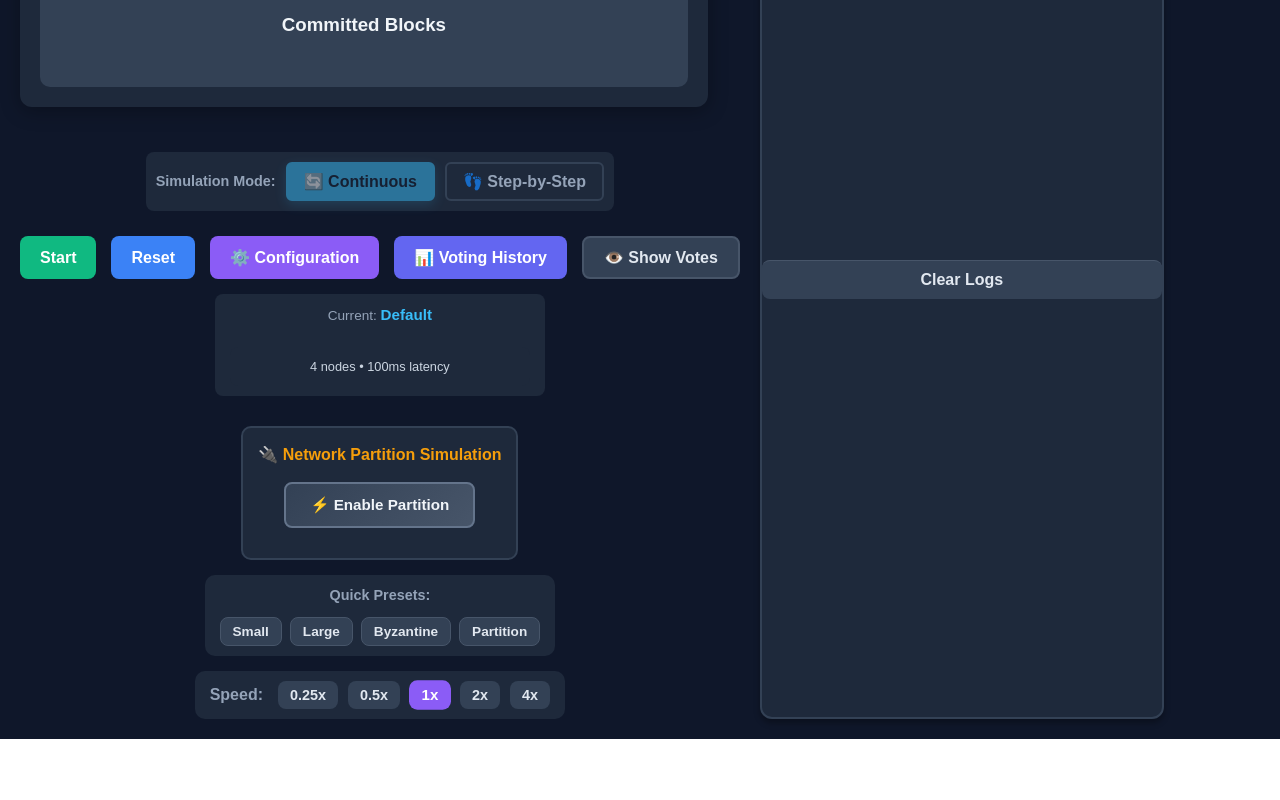
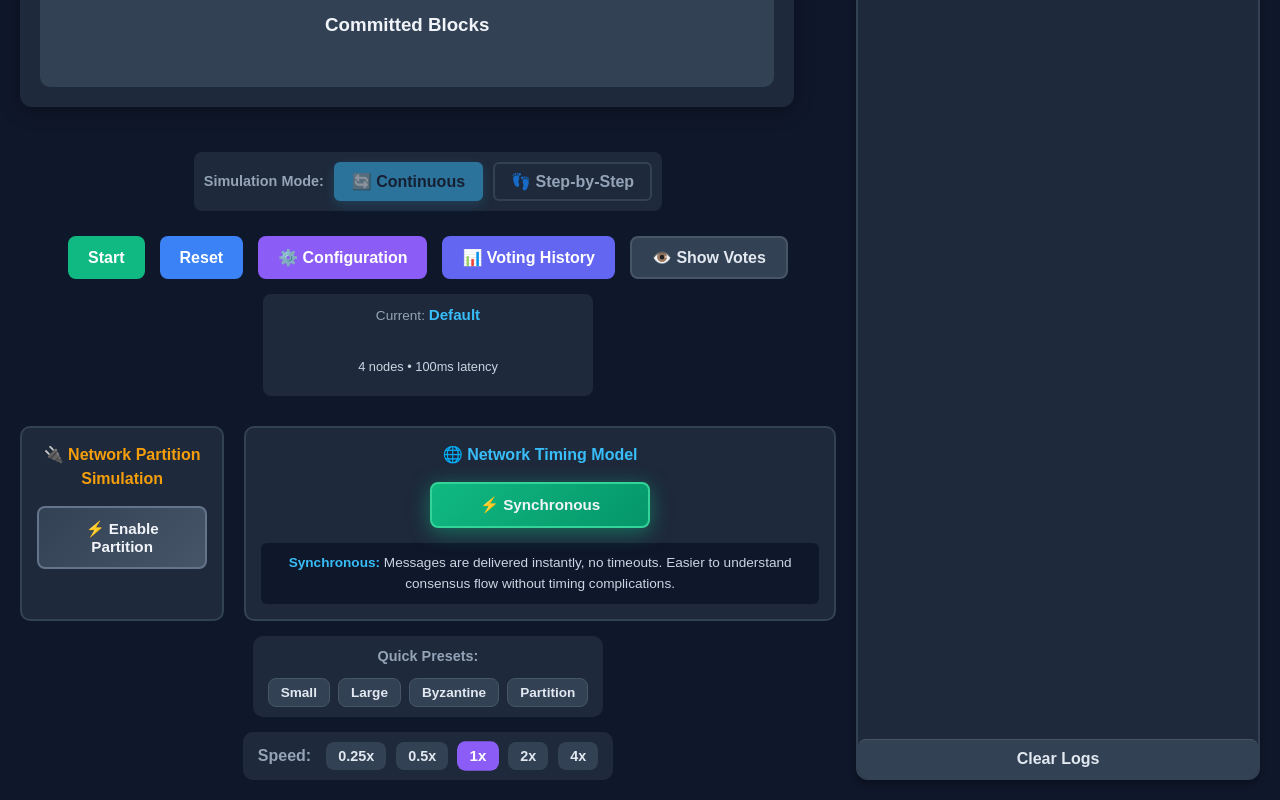
Before and after one commit to thotham30/BTA_Tendermint, a React (Vite) app: page / in a window 1280 px wide. Shown: the part 762-1562 px from the top of the page. Before the commit the page ends 1501 px from the top, so only its background shows below. Built offline with nearby package versions, Linux system fonts and the light colour scheme.

Commit message:
Fixed minor bugs

```diff
--- a/src/components/Controls.jsx
+++ b/src/components/Controls.jsx
@@ -30,6 +30,8 @@ export default function Controls() {
     partitionType,
     togglePartition,
     changePartitionType,
+    isSynchronousMode,
+    toggleNetworkMode,
   } = useConsensus();
 
   const [showConfigPanel, setShowConfigPanel] = useState(false);
@@ -193,6 +195,7 @@ export default function Controls() {
           </span>
         </div>
 
+        <div style={{ display: "flex", gap: "20px" }}>
           {/* Network Partition Controls */}
           <div className="network-partition-controls">
             <h4>🔌 Network Partition Simulation</h4>
@@ -238,7 +241,9 @@ export default function Controls() {
                     ⚡ Split (50/50)
                   </button>
                   <button
-                  onClick={() => changePartitionType("gradual")}
+                    onClick={() =>
+                      changePartitionType("gradual")
+                    }
                     className={`partition-type-btn ${
                       partitionType === "gradual" ? "active" : ""
                     }`}
@@ -259,8 +264,53 @@ export default function Controls() {
             )}
           </div>
 
-        {/* Timeout Controls Section */}
-        {/* <div className="timeout-controls">
+          {/* Network Mode Toggle */}
+          <div className="network-mode-controls">
+            <h4>🌐 Network Timing Model</h4>
+
+            <div className="mode-toggle-row">
+              <button
+                onClick={toggleNetworkMode}
+                className={`network-mode-toggle-btn ${
+                  isSynchronousMode
+                    ? "synchronous-active"
+                    : "asynchronous-active"
+                }`}
+                title={
+                  isSynchronousMode
+                    ? "Switch to Partially Synchronous (with timeouts)"
+                    : "Switch to Fully Synchronous (no timeouts)"
+                }
+              >
+                {isSynchronousMode
+                  ? "⚡ Synchronous"
+                  : "⏱️ Partially Synchronous"}
+              </button>
+            </div>
+
+            <p className="network-mode-description">
+              {isSynchronousMode ? (
+                <>
+                  <strong>Synchronous:</strong> Messages are
+                  delivered instantly, no timeouts. Easier to
+                  understand consensus flow without timing
+                  complications.
+                </>
+              ) : (
+                <>
+                  <strong>Partially Synchronous:</strong>{" "}
+                  Messages may be delayed, timeouts enabled.
+                  Realistic network conditions with timeout
+                  handling.
+                </>
+              )}
+            </p>
+          </div>
+        </div>
+
+        {/* Timeout Controls Section - Only show in asynchronous mode */}
+        {!isSynchronousMode && (
+          <div className="timeout-controls">
             <h4>⏱️ Timeout Settings</h4>
 
             <div className="timeout-control-item">
@@ -318,7 +368,8 @@ export default function Controls() {
                 exponentially after each failure
               </p>
             </div>
-        </div> */}
+          </div>
+        )}
 
         <div className="preset-controls">
           <label>Quick Presets:</label>
--- a/src/context/ConsensusContext.jsx
+++ b/src/context/ConsensusContext.jsx
@@ -72,6 +72,7 @@ export const ConsensusProvider = ({ children }) => {
   const [autoPlaySteps, setAutoPlaySteps] = useState(false);
   const [stepState, setStepState] = useState(null); // Current step's detailed state
   const [highlightedNodes, setHighlightedNodes] = useState([]);
+  const [stepModeRound, setStepModeRound] = useState(0); // Track round in step mode
 
   // Network Partition State
   const [partitionActive, setPartitionActive] = useState(false);
@@ -83,6 +84,10 @@ export const ConsensusProvider = ({ children }) => {
     messagesLost: 0,
   });
 
+  // Network Mode State (synchronous vs asynchronous)
+  const [isSynchronousMode, setIsSynchronousMode] =
+    useState(true);
+
   useEffect(() => {
     const initialNodes = initializeNetwork(
       config.network.nodeCount,
@@ -93,6 +98,7 @@ export const ConsensusProvider = ({ children }) => {
 
   const startConsensus = () => {
     setIsRunning(true);
+    setRoundStartTime(Date.now()); // Initialize round start time
     addLog("Consensus simulation started", "success");
   };
 
@@ -132,6 +138,7 @@ export const ConsensusProvider = ({ children }) => {
     setPartitionedNodes([]);
     setPartitionType("single");
     resetNetworkStats();
+    // Note: isSynchronousMode is not reset to preserve user preference
     addLog("Network reset successfully", "info");
   };
 
@@ -301,6 +308,7 @@ export const ConsensusProvider = ({ children }) => {
         setIsRunning(false);
       }
       setCurrentStep(0);
+      setStepModeRound(0); // Reset step mode round
       setStepDescription(
         "Round Start - Ready to begin consensus"
       );
@@ -311,6 +319,7 @@ export const ConsensusProvider = ({ children }) => {
       setStepHistory([]);
       setStepState(null);
       setHighlightedNodes([]);
+      setStepModeRound(0); // Reset step mode round
       addLog("Switched to Continuous Mode", "info");
     }
   };
@@ -354,11 +363,21 @@ export const ConsensusProvider = ({ children }) => {
   const goToRoundStart = () => {
     if (!stepMode) return;
 
+    // Increment step mode round when starting a new round (not the first time)
+    if (currentStep > 0) {
+      setStepModeRound((prev) => prev + 1);
+    }
+
     setCurrentStep(0);
     setStepDescription("Round Start - Ready to begin consensus");
     setStepState(null);
     setHighlightedNodes([]);
-    addLog("Returned to round start", "info");
+    addLog(
+      `Starting Round ${
+        stepModeRound + (currentStep > 0 ? 1 : 0)
+      }`,
+      "info"
+    );
   };
 
   const toggleAutoPlaySteps = () => {
@@ -367,6 +386,10 @@ export const ConsensusProvider = ({ children }) => {
 
   const updateStepState = (state) => {
     setStepState(state);
+    // Update current proposer from step state
+    if (state?.proposer) {
+      setCurrentProposer(state.proposer);
+    }
   };
 
   const updateStepDescription = (description) => {
@@ -458,6 +481,18 @@ export const ConsensusProvider = ({ children }) => {
     });
   };
 
+  const toggleNetworkMode = () => {
+    setIsSynchronousMode((prev) => !prev);
+    addLog(
+      `Network mode switched to ${
+        !isSynchronousMode
+          ? "Synchronous (no timeouts)"
+          : "Partially Synchronous (with timeouts)"
+      }`,
+      "info"
+    );
+  };
+
   useEffect(() => {
     if (!isRunning) return;
     const baseDelay = config.consensus.roundTimeout || 1500; // Use config or default
@@ -478,6 +513,7 @@ export const ConsensusProvider = ({ children }) => {
         timeoutDuration,
         handleRoundTimeout,
         currentRound: round,
+        isSynchronousMode,
       });
 
       setNodes(updatedNodes);
@@ -610,6 +646,7 @@ export const ConsensusProvider = ({ children }) => {
         autoPlaySteps,
         stepState,
         highlightedNodes,
+        stepModeRound,
         // Network Partition state
         partitionActive,
         partitionedNodes,
@@ -647,6 +684,9 @@ export const ConsensusProvider = ({ children }) => {
         changePartitionType,
         updateNetworkStats,
         resetNetworkStats,
+        // Network Mode functions
+        isSynchronousMode,
+        toggleNetworkMode,
       }}
     >
       {children}
--- a/src/styles/App.css
+++ b/src/styles/App.css
@@ -367,6 +367,7 @@ button:hover {
 
 /* Logs Window Styles */
 .logs-window {
+  position: relative;
   width: 400px;
   background-color: #1e293b;
   border: 2px solid #334155;
@@ -452,6 +453,9 @@ button:hover {
 }
 
 .logs-clear-btn {
+  position: absolute;
+  bottom: 0;
+  width: 100%;
   padding: 10px 15px;
   background-color: #334155;
   color: #e2e8f0;
@@ -1967,6 +1971,8 @@ button:hover {
   border-radius: 4px;
   font-weight: 600;
   font-size: 0.85rem;
+  display: inline-block;
+  position: relative;
 }
 
 .vote-badge.yes {
@@ -2227,6 +2233,157 @@ button:hover {
   text-align: center;
 }
 
+/* Network Mode Controls */
+.network-mode-controls {
+  background-color: #1e293b;
+  border: 2px solid #334155;
+  border-radius: 10px;
+  padding: 15px;
+  margin-top: 15px;
+}
+
+.network-mode-controls h4 {
+  color: #38bdf8;
+  margin: 0 0 15px 0;
+  font-size: 1rem;
+  text-align: center;
+}
+
+.mode-toggle-row {
+  display: flex;
+  justify-content: center;
+  margin-bottom: 15px;
+}
+
+.network-mode-toggle-btn {
+  padding: 12px 28px;
+  color: #f1f5f9;
+  border: 2px solid;
+  border-radius: 8px;
+  font-weight: 600;
+  cursor: pointer;
+  transition: all 0.3s ease;
+  font-size: 0.95rem;
+  min-width: 220px;
+}
+
+.network-mode-toggle-btn:hover {
+  transform: scale(1.05);
+}
+
+.network-mode-toggle-btn.synchronous-active {
+  background: linear-gradient(135deg, #10b981, #059669);
+  border-color: #34d399;
+  box-shadow: 0 4px 20px rgba(16, 185, 129, 0.5);
+}
+
+.network-mode-toggle-btn.asynchronous-active {
+  background: linear-gradient(135deg, #f59e0b, #d97706);
+  border-color: #fbbf24;
+  box-shadow: 0 4px 20px rgba(245, 158, 11, 0.5);
+}
+
+.network-mode-description {
+  color: #cbd5e1;
+  font-size: 0.85rem;
+  line-height: 1.5;
+  text-align: center;
+  margin: 10px 0 0 0;
+  padding: 10px;
+  background-color: #0f172a;
+  border-radius: 6px;
+}
+
+.network-mode-description strong {
+  color: #38bdf8;
+}
+
+/* Timeout Controls */
+.timeout-controls {
+  background-color: #1e293b;
+  border: 2px solid #334155;
+  border-radius: 10px;
+  padding: 15px;
+  margin-top: 15px;
+}
+
+.timeout-controls h4 {
+  color: #38bdf8;
+  margin: 0 0 15px 0;
+  font-size: 1rem;
+  text-align: center;
+}
+
+.timeout-control-item {
+  margin-bottom: 15px;
+}
+
+.timeout-control-item label {
+  display: flex;
+  justify-content: space-between;
+  align-items: center;
+  color: #e2e8f0;
+  font-size: 0.9rem;
+  margin-bottom: 8px;
+}
+
+.timeout-control-item input[type="range"] {
+  width: 100%;
+  height: 6px;
+  background: #334155;
+  border-radius: 5px;
+  outline: none;
+  -webkit-appearance: none;
+  appearance: none;
+}
+
+.timeout-control-item input[type="range"]::-webkit-slider-thumb {
+  -webkit-appearance: none;
+  appearance: none;
+  width: 18px;
+  height: 18px;
+  background: #38bdf8;
+  border-radius: 50%;
+  cursor: pointer;
+  box-shadow: 0 2px 8px rgba(56, 189, 248, 0.5);
+}
+
+.timeout-control-item input[type="range"]::-moz-range-thumb {
+  width: 18px;
+  height: 18px;
+  background: #38bdf8;
+  border-radius: 50%;
+  cursor: pointer;
+  border: none;
+  box-shadow: 0 2px 8px rgba(56, 189, 248, 0.5);
+}
+
+.timeout-control-item input[type="range"]:disabled {
+  opacity: 0.5;
+  cursor: not-allowed;
+}
+
+.checkbox-label {
+  display: flex;
+  align-items: center;
+  gap: 10px;
+  cursor: pointer;
+}
+
+.checkbox-label input[type="checkbox"] {
+  width: 18px;
+  height: 18px;
+  cursor: pointer;
+}
+
+.control-help {
+  color: #64748b;
+  font-size: 0.8rem;
+  margin-top: 5px;
+  margin-left: 28px;
+  font-style: italic;
+}
+
 .partition-control-row {
   display: flex;
   justify-content: center;
--- a/src/styles/Visualizer.css
+++ b/src/styles/Visualizer.css
@@ -325,8 +325,10 @@
   font-weight: 600;
 }
 
-/* Vote badges on nodes */
-.vote-badge {
+/* Vote badges on nodes - these are absolutely positioned on Node components */
+.vote-yes-badge,
+.vote-no-badge,
+.vote-pending-badge {
   position: absolute;
   top: -8px;
   right: -8px;
--- a/src/utils/ConfigManager.js
+++ b/src/utils/ConfigManager.js
@@ -94,7 +94,7 @@ export const PRESET_CONFIGS = {
   smallNetwork: {
     name: "Small Network",
     network: {
-      nodeCount: 3,
+      nodeCount: 4,
       latency: 50,
       packetLoss: 0,
       messageTimeout: 3000,
```
Also changed, not shown: src/components/ConsensusVisualizer.jsx (+8 -3 lines), src/components/Node.jsx (+3 -5 lines), src/components/StepByStepControls.jsx (+33 -6 lines), src/utils/NetworkSimulation.js (+18 -7 lines), src/utils/tendermintLogic.js (+8 -9 lines). Lines whose indentation alone changed are shown as unchanged.
